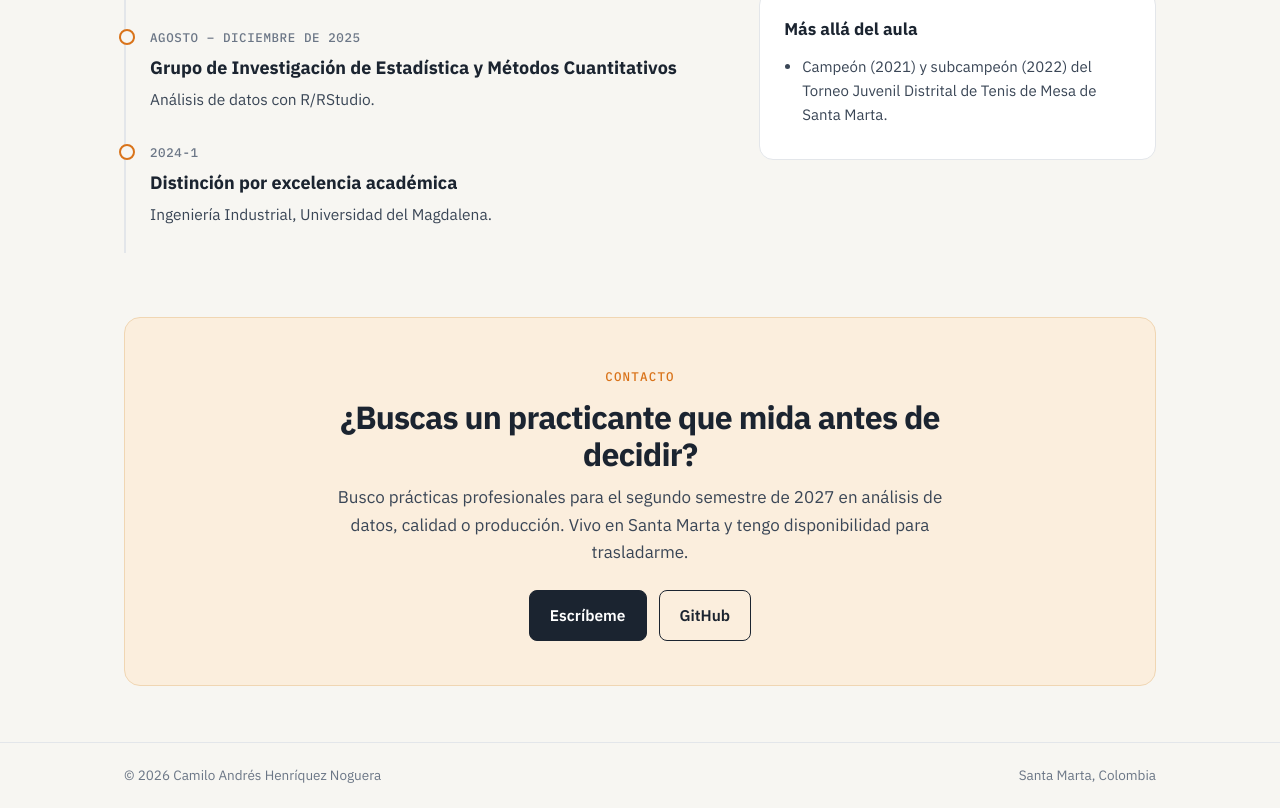
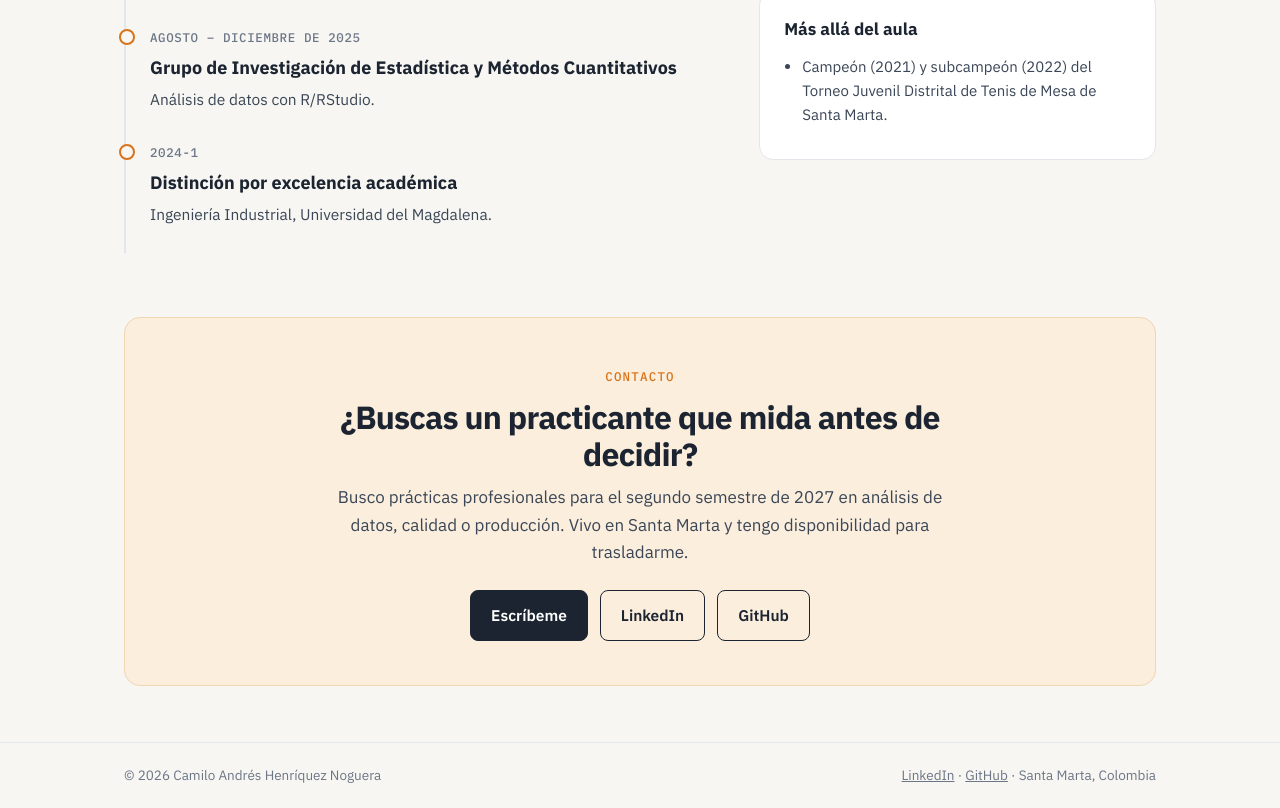
Before and after one commit to camilo2734/camilo2734.github.io, a plain HTML site: page index.html in a window 1280 px wide. Shown: the part 3772-4580 px from the top of the page. Drawn offline with Linux system fonts and the light colour scheme.

Commit message:
Agrega enlace a LinkedIn

```diff
--- a/index.html
+++ b/index.html
@@ -313,6 +313,7 @@
     <p>Busco prácticas profesionales para el segundo semestre de 2027 en análisis de datos, calidad o producción. Vivo en Santa Marta y tengo disponibilidad para trasladarme.</p>
     <div class="actions">
       <a class="btn primary" href="mailto:camilohenriquez006@gmail.com">Escríbeme</a>
+      <a class="btn ghost" href="https://www.linkedin.com/in/camilo-henriquez-noguera" target="_blank" rel="noopener">LinkedIn</a>
       <a class="btn ghost" href="https://github.com/camilo2734" target="_blank" rel="noopener">GitHub</a>
     </div>
   </section>
@@ -322,7 +323,7 @@
 <footer>
   <div class="wrap">
     <span>© 2026 Camilo Andrés Henríquez Noguera</span>
-    <span>Santa Marta, Colombia</span>
+    <span><a href="https://www.linkedin.com/in/camilo-henriquez-noguera" target="_blank" rel="noopener">LinkedIn</a> · <a href="https://github.com/camilo2734" target="_blank" rel="noopener">GitHub</a> · Santa Marta, Colombia</span>
   </div>
 </footer>
 
```
